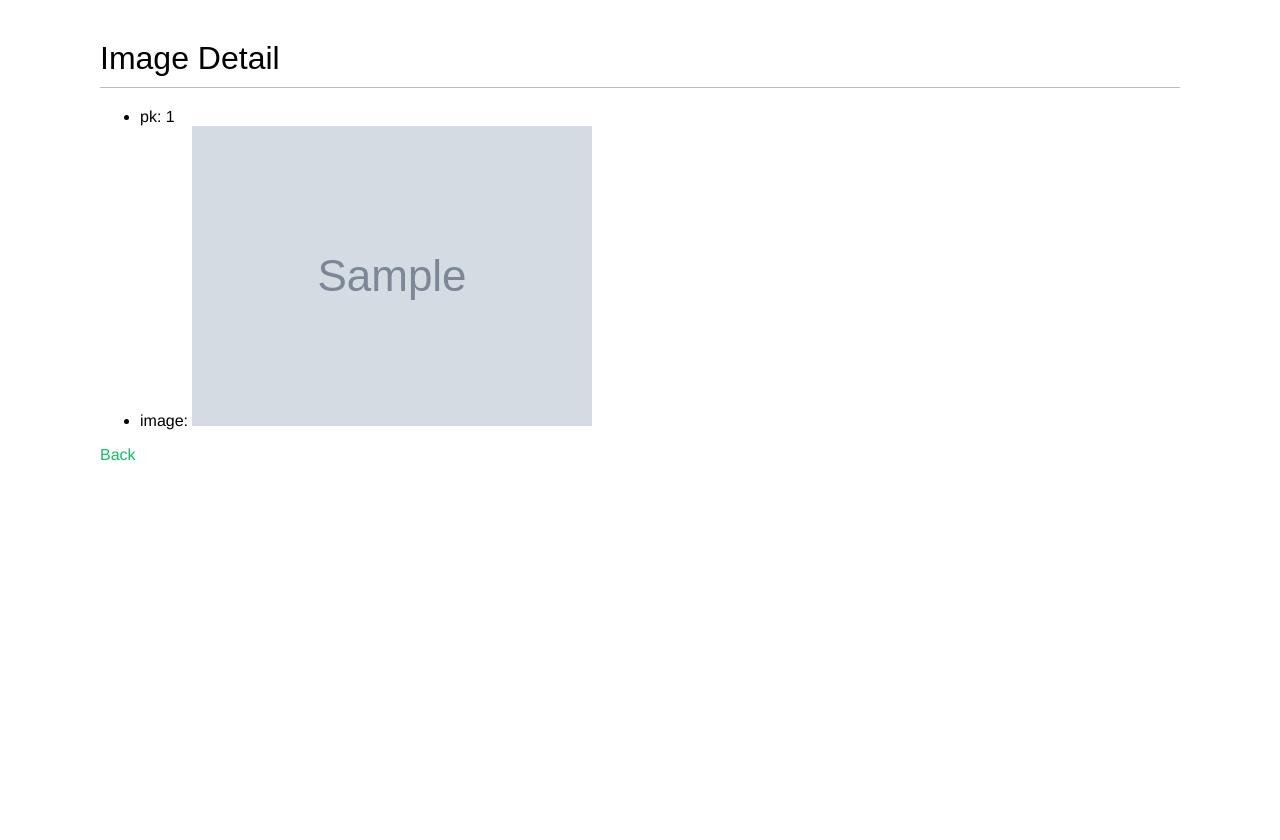
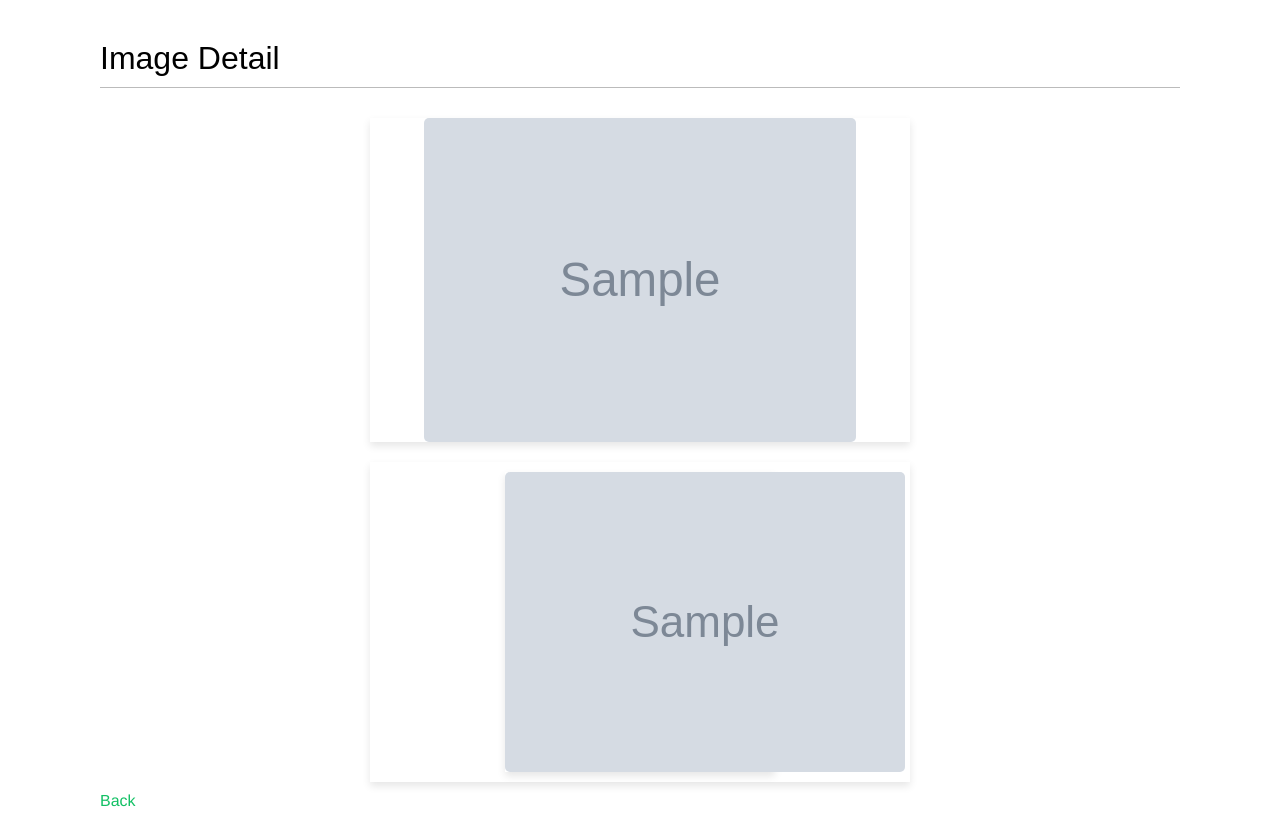
Before and after one commit to Naffik/ImageManage, a Django app: page /images/image_detail/1/ in a window 1280 px wide. Shown: the part 48-888 px from the top of the page. Before the commit the page ends 509 px from the top, so only its background shows below. Run offline with Django 5.2, Linux system fonts and the light colour scheme; a user stored in the database is signed in; tables that the repository leaves empty hold one stand-in row (values such as "Sample post"); grey boxes marked "Sample" are stand-in pictures; some web fonts are replaced.

Commit message:
Added creating thumbnails based on user account tier.

```diff
--- a/account/static/css/base.css
+++ b/account/static/css/base.css
@@ -364,3 +364,22 @@ img.user-detail {
     text-decoration: none;
     color: inherit;
 }
+/* Stylizacja dla listy minatur */
+.main-image img {
+    max-width: 80%;
+    height: auto;
+    margin: 0 auto;
+}
+.thumbnail-gallery {
+    display: flex;
+    flex-wrap: wrap;
+    flex-direction: column;
+    list-style-type: none;
+    padding: 0;
+    align-items: center;
+}
+.thumbnail img {
+    width: auto;
+    height: auto;
+    cursor: pointer;
+}
--- a/images/templates/images/image_detail.html
+++ b/images/templates/images/image_detail.html
@@ -2,10 +2,19 @@
 
 {% block content %}
     <h1>Image Detail</h1>
-  <ul>
-    <li>pk: {{ image.pk }}</li>
-    <li>image: <img src="{{ image.original_image.url }}"></li>
-  </ul>
+    <!--        <h2>Twój poziom konta to: {{ account_tier }}</h2>-->
+    <div class="image-gallery">
+        <div class="main-image">
+            <img src="{{ image.original_image.url }}">
+        </div>
+        <div class="thumbnail-gallery">
+            {% for thumbnail in thumbnails %}
+                <div class="thumbnail">
+                    <img src="{{ thumbnail.thumbnail.url }}">
+                </div>
+            {% endfor %}
+        </div>
+    </div>
 
     <!-- Back button -->
     {% if previous_url %}
--- a/images/views.py
+++ b/images/views.py
@@ -6,7 +6,7 @@ from django.views import View
 from django.views.generic import DetailView, ListView
 
 from images.forms import ImageForm
-from images.models import Image
+from images.models import Image, Thumbnail
 from images.utils import create_thumbnails
 
 
@@ -49,6 +49,14 @@ class ImageDetailView(LoginRequiredMixin, DetailView):
     def get_context_data(self, **kwargs):
         context = super().get_context_data(**kwargs)
         context['previous_url'] = self.request.META.get('HTTP_REFERER', '')
+
+        user_profile = self.request.user.profile
+        if user_profile:
+            context['account_tier'] = user_profile.account_tier
+
+        thumbnails = Thumbnail.objects.filter(image=context['image'])
+        if thumbnails:
+            context['thumbnails'] = thumbnails
         return context
 
 
```
Also changed, not shown: images/utils.py (+12 -5 lines). Lines whose indentation alone changed are shown as unchanged.
